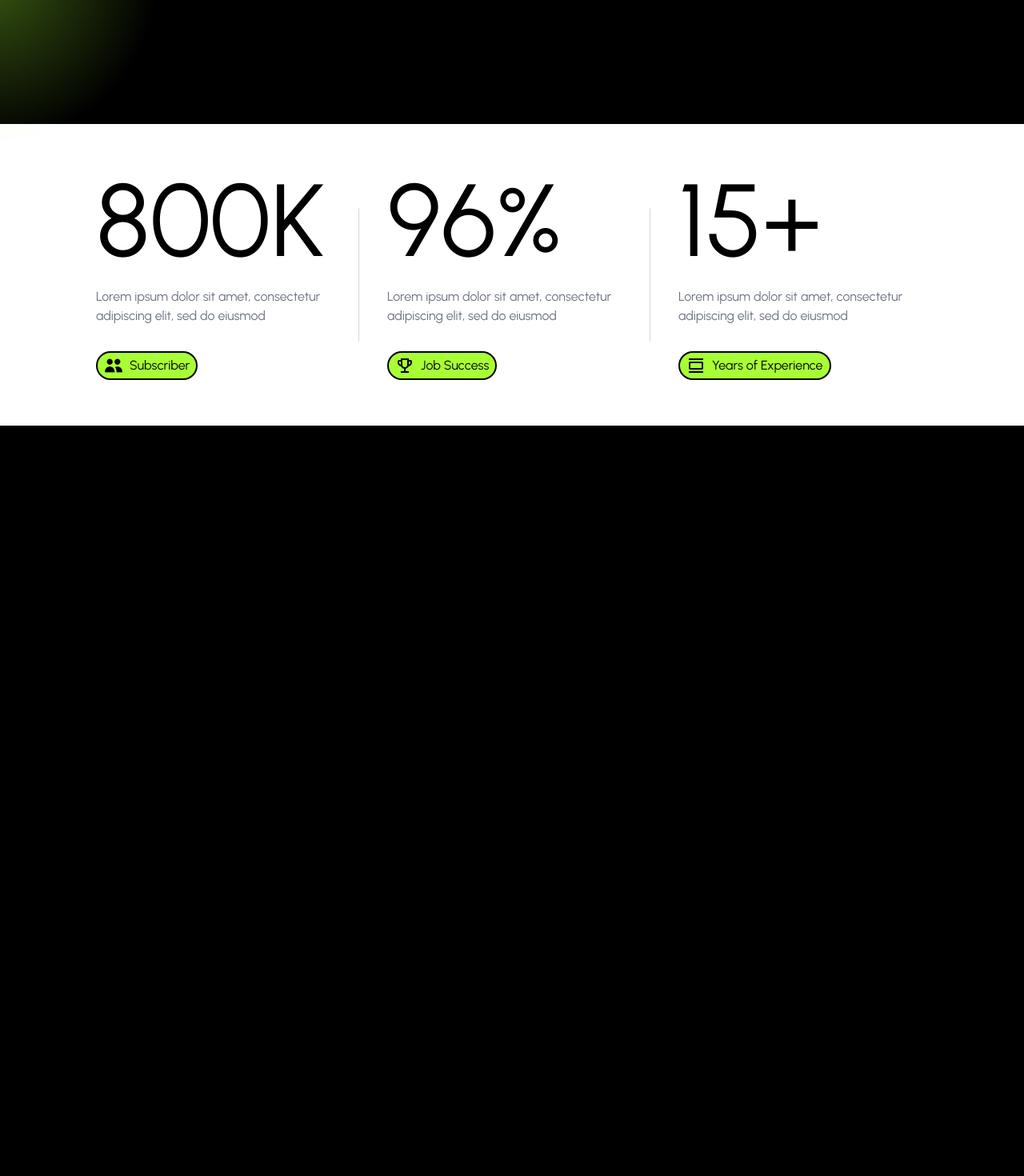
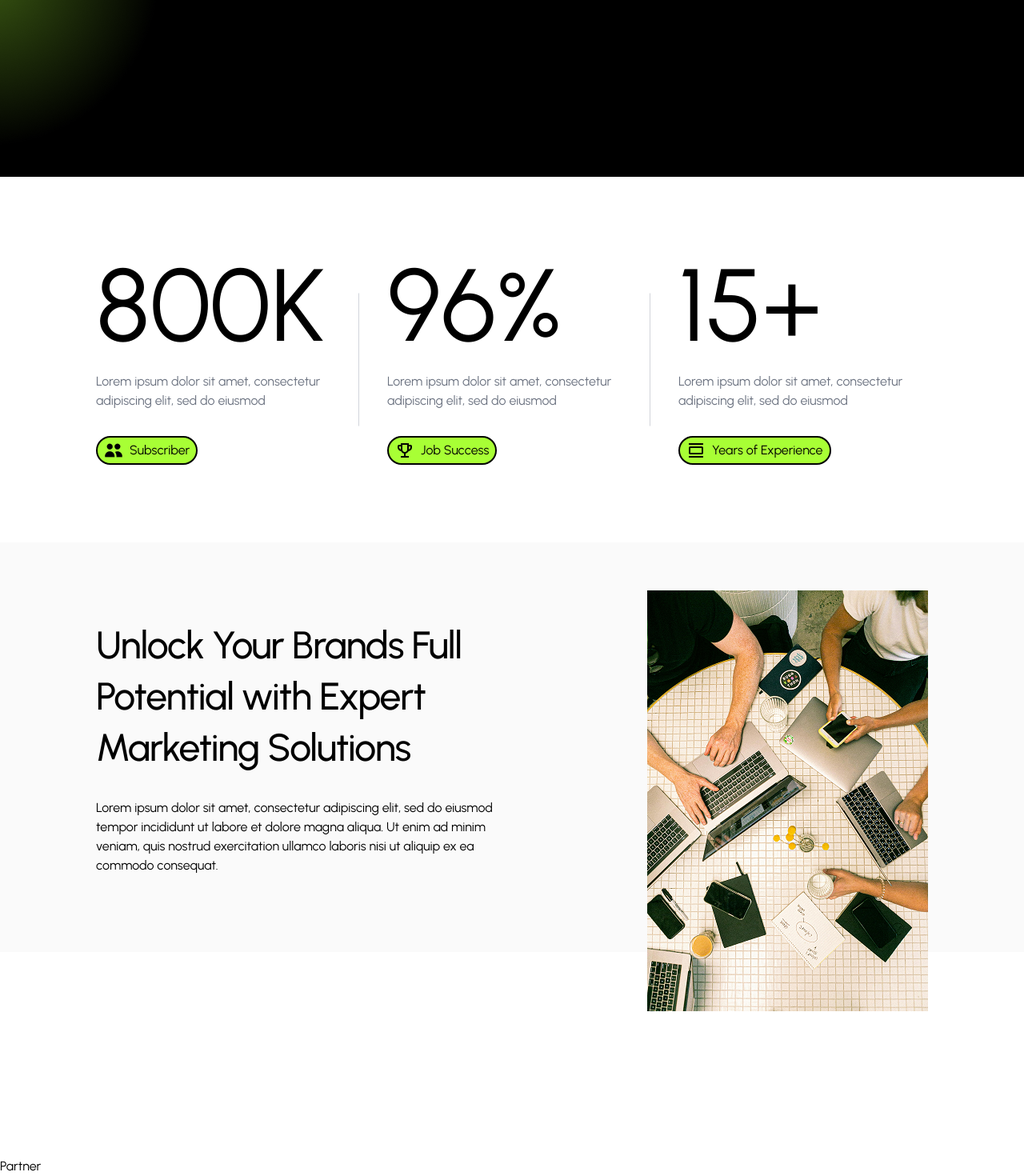
Before and after one commit to DevTyler62/SparkShift, a Next.js app: page / in a window 1280 px wide. Shown: the part 729-2199 px from the top of the page at 80% size. Before the commit the page ends 1261 px from the top, so only its background shows below. Built offline with nearby package versions, Linux system fonts and the light colour scheme.

Commit message:
added unlock section

```diff
--- a/src/app/layout.tsx
+++ b/src/app/layout.tsx
@@ -20,7 +20,7 @@ export default function RootLayout({
 }>) {
   return (
     <html lang="en">
-      <body className={twMerge(urbanist.className, "antialiased bg-black")}>
+      <body className={twMerge(urbanist.className, "antialiased bg-white")}>
         {children}
       </body>
     </html>
--- a/src/app/page.tsx
+++ b/src/app/page.tsx
@@ -1,6 +1,8 @@
 import { Header } from "../sections/Header";
 import { Hero } from "../sections/Hero";
 import { Numbers } from "../sections/Numbers";
+import { Unlock } from "../sections/Unlock";
+import { Partner } from "../sections/Partner";
 
 export default function Home() {
   return (
@@ -8,6 +10,8 @@ export default function Home() {
       <Header />
       <Hero />
       <Numbers />
+      <Unlock />
+      <Partner />
     </>
   );
 }
--- a/src/sections/Header.tsx
+++ b/src/sections/Header.tsx
@@ -5,7 +5,7 @@ import MenuIcon from "@/src/assets/menu.svg";
 
 export const Header = () => {
   return (
-    <header className="sticky top-0 backdrop-blur-sm z-20">
+    <header className="sticky top-0 backdrop-blur-sm z-20 bg-black">
       <div className="container py-5">
         <div className="flex items-center justify-between">
           <Image src={Logo} alt="Spark Shift logo" width={125} height={27} />
--- a/src/sections/Hero.tsx
+++ b/src/sections/Hero.tsx
@@ -5,7 +5,7 @@ import React from "react";
 
 export const Hero = () => {
   return (
-    <section className="pt-32 md:pt-34 lg:pt-56 h-svh">
+    <section className="pt-32 sm:pb-52 md:pb-[260px] md:pt-34 lg:pt-56 bg-black">
       <div className="container md:w-[1100px]">
         <div className="flex items-center justify-center flex-col">
           <h1 className="pb-1.5 text-[40px] leading-10 md:text-7xl md:leading-[100px] text-center font-medium bg-gradient-to-br from-white from-0% to-[#9B9B9B] to-100% text-transparent bg-clip-text">
--- a/src/sections/Numbers.tsx
+++ b/src/sections/Numbers.tsx
@@ -53,7 +53,7 @@ function CheckID({ id }: { id: any }) {
 
 export const Numbers = () => {
   return (
-    <section className="bg-white pt-14 pb-14">
+    <section className="bg-white pt-24 pb-24">
       <div className="container">
         <div className="md:flex gap-4">
           {numbersData.map(({ id, title, desc, icon, iconAlt, iconText }) => (
--- /dev/null
+++ b/src/sections/Partner.tsx
@@ -0,0 +1,5 @@
+import React from "react";
+
+export const Partner = () => {
+  return <div>Partner</div>;
+};
--- /dev/null
+++ b/src/sections/Unlock.tsx
@@ -0,0 +1,32 @@
+import React from "react";
+import Meeting from "@/src/assets/meeting.png";
+import Image from "next/image";
+
+export const Unlock = () => {
+  return (
+    <section className="bg-[#FAFAFA] sm:pt-14 sm:pb-14 pt-5 md:mb-64">
+      <div className="container">
+        <div className="md:flex justify-between items-center gap-10">
+          <div className="md:w-[527px]">
+            <h2 className="text-4xl lg:text-5xl font-medium tracking-tight md:leading-[3rem] lg:leading-[4rem]">
+              Unlock Your Brands Full Potential with Expert Marketing Solutions
+            </h2>
+            <p className="mt-8">
+              Lorem ipsum dolor sit amet, consectetur adipiscing elit, sed do
+              eiusmod tempor incididunt ut labore et dolore magna aliqua. Ut
+              enim ad minim veniam, quis nostrud exercitation ullamco laboris
+              nisi ut aliquip ex ea commodo consequat.{" "}
+            </p>
+          </div>
+          <div className="sm:hidden md:block md:relative md:h-[300px] lg:h-[400px] w-[351px]">
+            <Image
+              src={Meeting}
+              alt="Meeting image"
+              className="absolute top-1"
+            />
+          </div>
+        </div>
+      </div>
+    </section>
+  );
+};
```
Also changed, not shown: src/assets/meeting.png (added).
